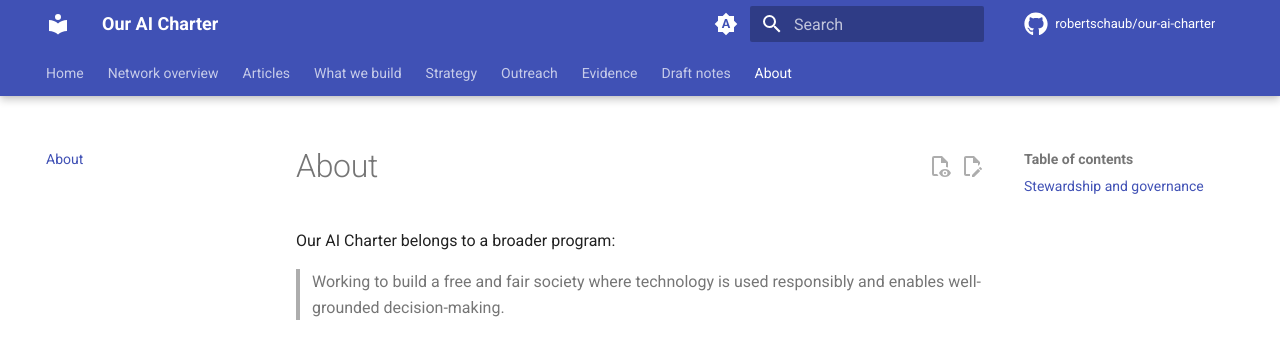
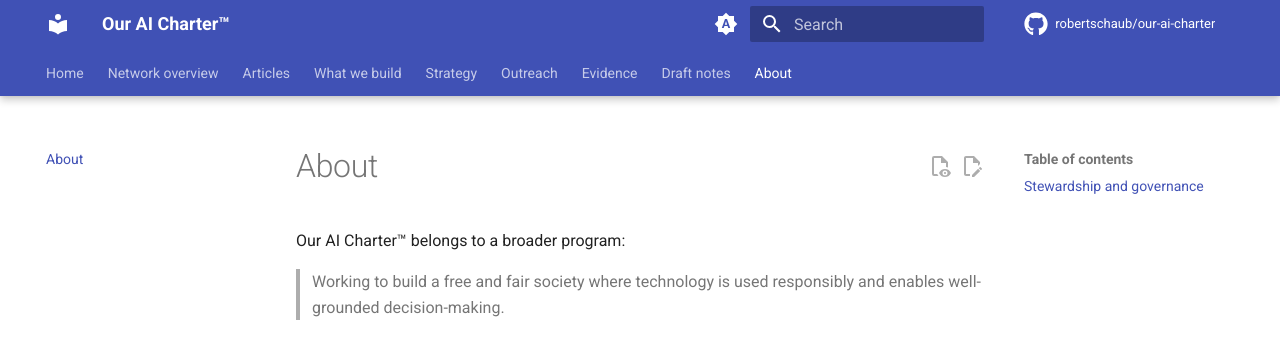
Before and after one commit to robertschaub/our-ai-charter, an MkDocs documentation site: the page built from docs/About.md, in a window 1280 px wide and 1336 px high. Shown: the top 339 px of the window. Built offline with MkDocs 1.6.1 and Material for MkDocs 9.7.7, drawn with Linux system fonts in a browser that asks for light colours; plug-ins that fetch from the network failed and are left out; comment, search, counter and statistics services are not loaded.

```diff
--- a/docs/About.md
+++ b/docs/About.md
@@ -1,6 +1,6 @@
 # About
 
-Our AI Charter belongs to a broader program:
+Our AI Charter™ belongs to a broader program:
 
 > Working to build a free and fair society where technology is used responsibly and enables well-grounded decision-making.
 
--- a/mkdocs.yml
+++ b/mkdocs.yml
@@ -5,7 +5,7 @@
 # CONTRIBUTING, SECURITY, LICENSE, NOTICE) stay at the repo root and are not
 # part of the website. Navigation is defined explicitly below.
 
-site_name: Our AI Charter
+site_name: Our AI Charter™
 site_description: Public AI infrastructure for free societies — trustworthy, inspectable, and accountable to people.
 site_url: https://robertschaub.github.io/our-ai-charter/
 site_author: Robert Schaub
```
Also changed, not shown: CHANGELOG.md (+3 -0 lines), README.md (+1 -1 lines), docs/index.md (+2 -2 lines), docs/network-overview.md (+1 -1 lines), 1 other file.
